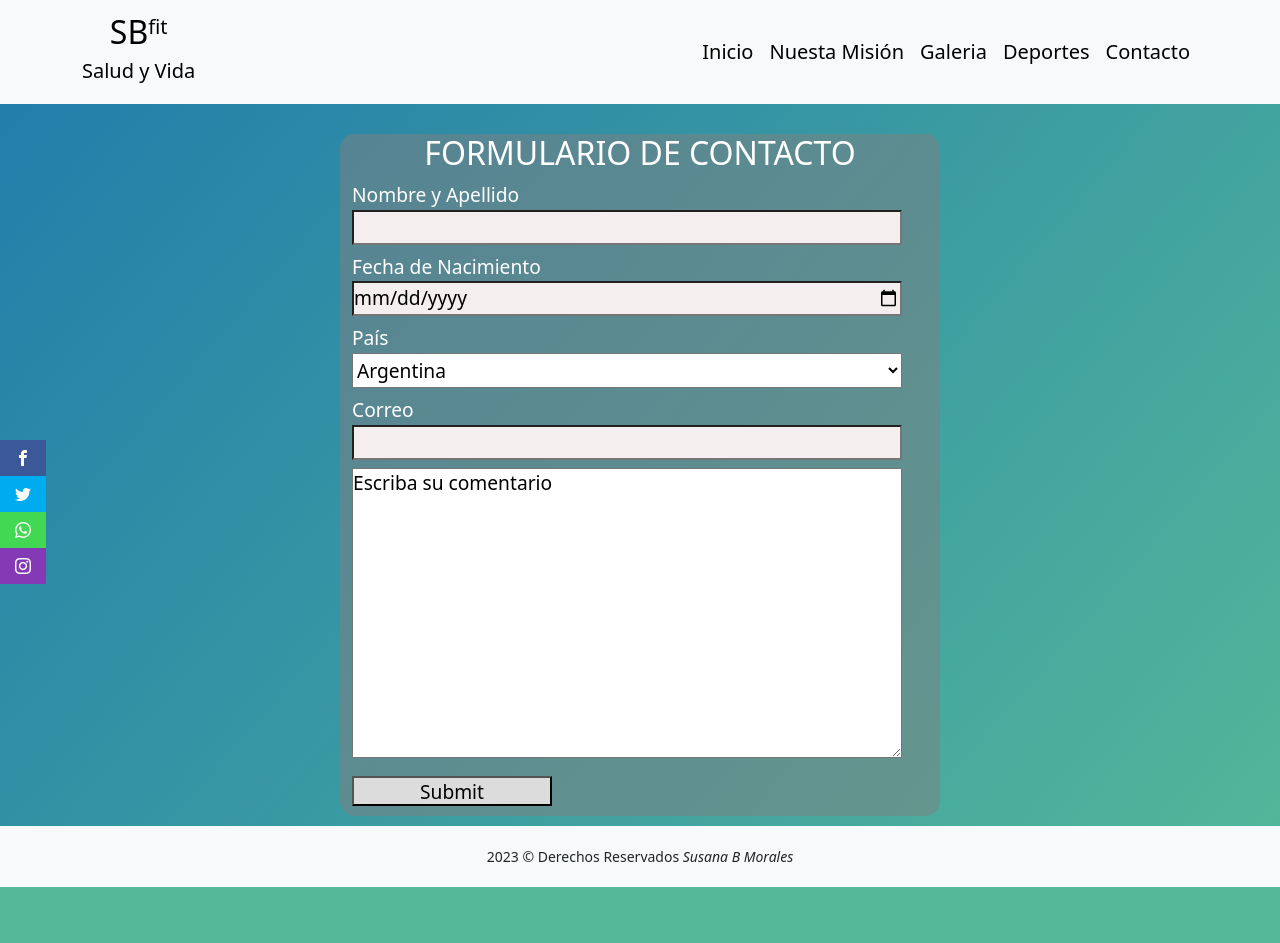
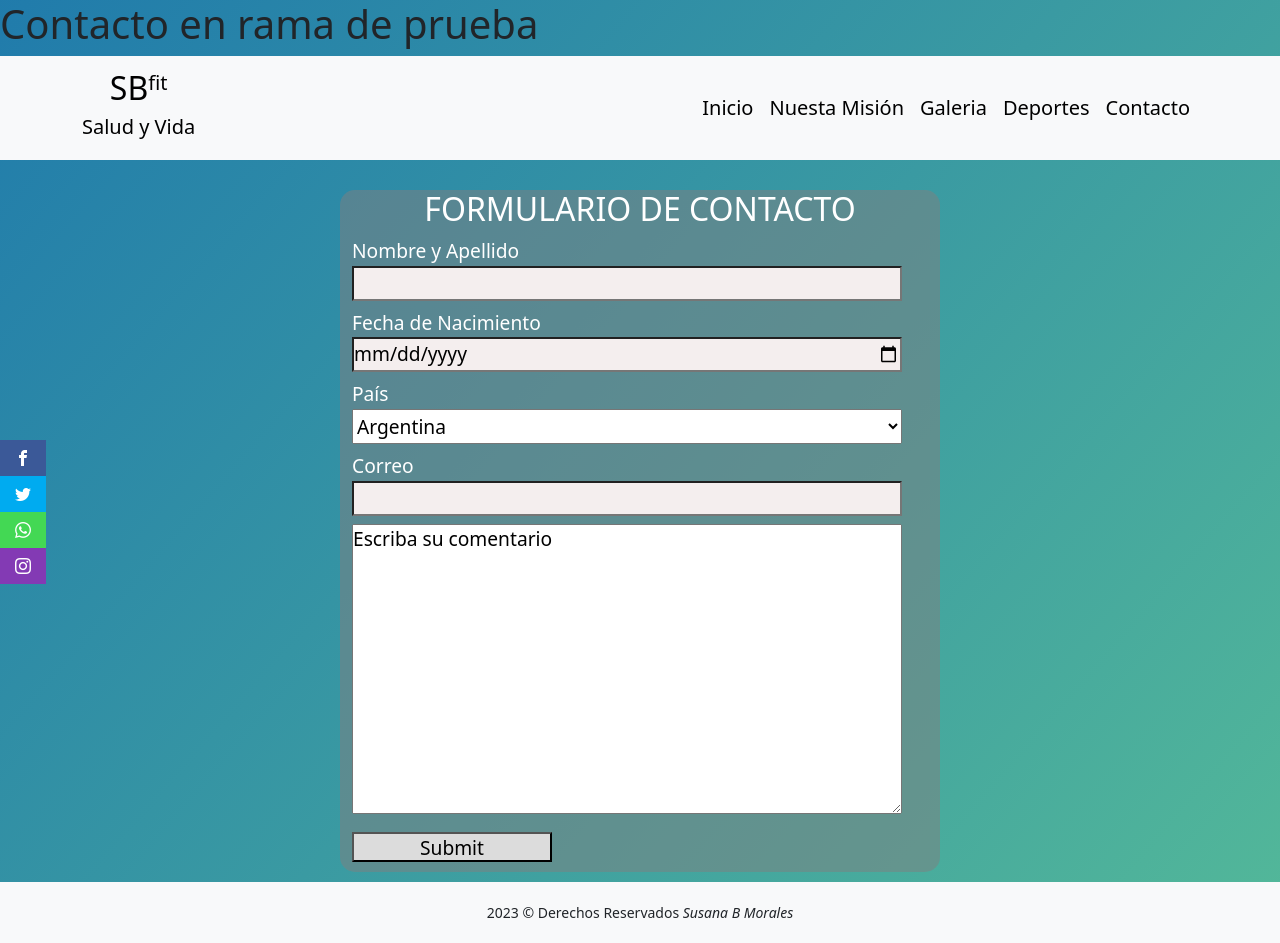
Before and after one commit to SBM23/Proyecto-Susana-Morales, a plain HTML site: page pages/contacto.html in a window 1280 px wide. Before the commit the page ends 887 px from the top, so only its background shows below. Drawn offline with nearby package versions, Linux system fonts and the light colour scheme; files whose address does not match are found by name.

Commit message:
Primeros cambios de prueba

```diff
--- a/pages/contacto.html
+++ b/pages/contacto.html
@@ -13,6 +13,7 @@
     <title>Contacto</title>
   </head>
   <body class="bg-gradient-blue-green">
+    <h1>Contacto en rama de prueba</h1>
     <div class="social">
       <div class="icon">
         <ul>
```
